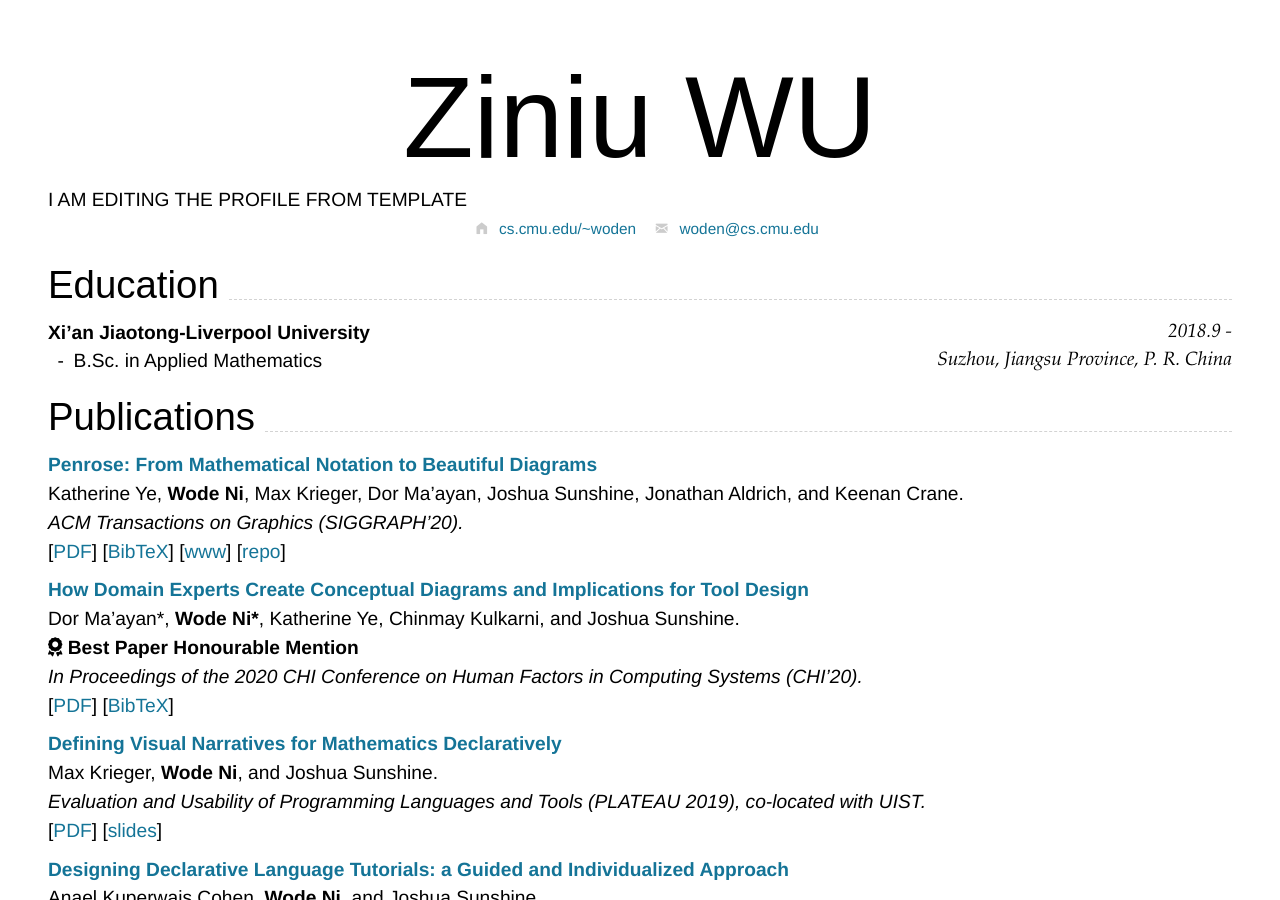
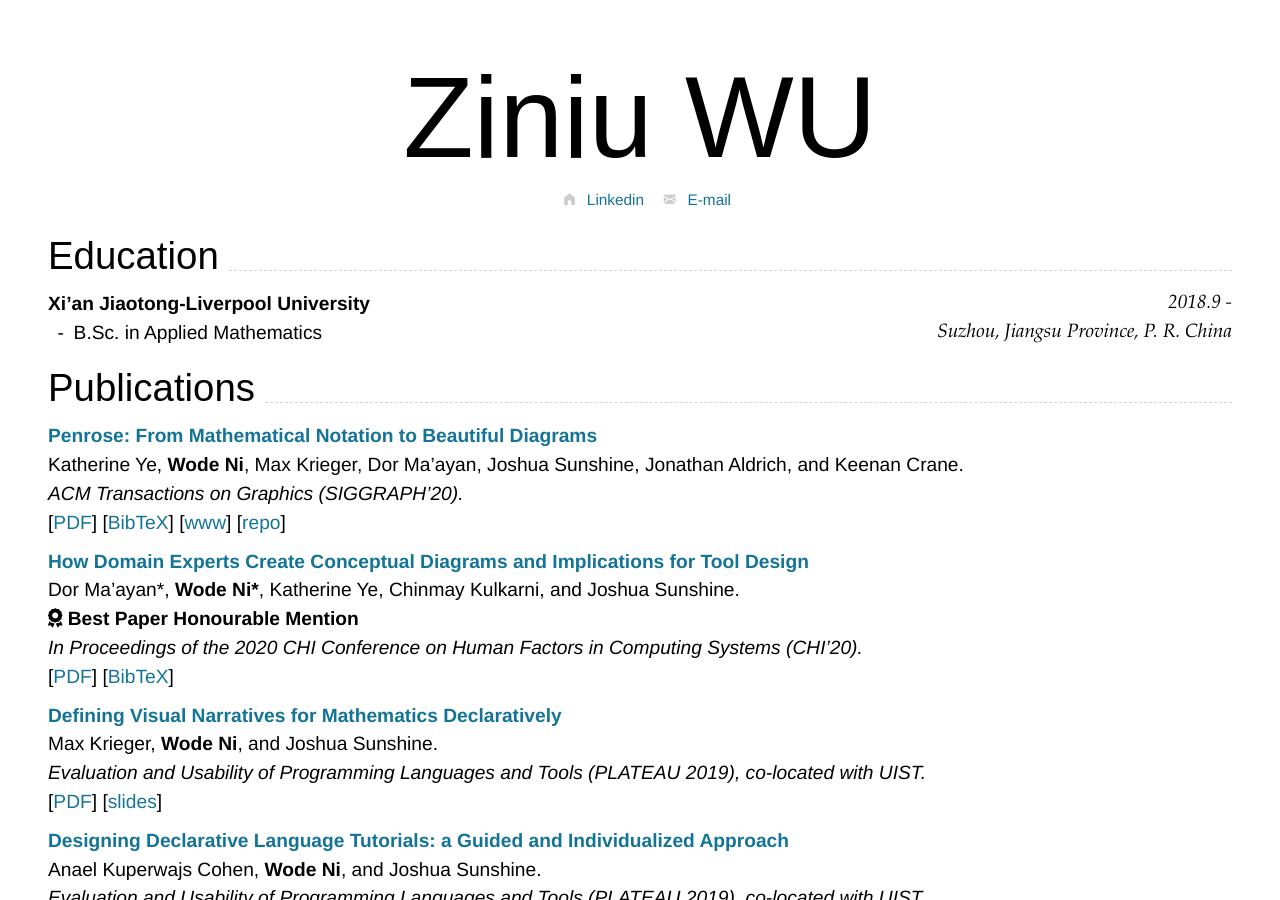
Before and after one commit to RoboDD/ziniu-cv, a Jekyll site: the page built from index.md, in a window 1280 px wide and 900 px high. Built offline with Jekyll 4.4.1, drawn with Linux system fonts in a browser that asks for light colours; nearby versions of some CDN libraries.

Commit message:
Update index.md

```diff
--- a/index.md
+++ b/index.md
@@ -1,17 +1,16 @@
 ---
 layout: cv
-title: Wode "Nimo" Ni
+title: Ziniu WU
 email:
-  url: mailto:woden@cs.cmu.edu
-  text: woden@cs.cmu.edu
+  url: ziniu.wu18@student.xjtlu.edu.cn
+  text: E-mail
 homepage:
-  url: http://cs.cmu.edu/~woden
-  text: cs.cmu.edu/~woden
+  url: https://www.linkedin.com/in/ziniu-wu18/
+  text: Linkedin
 ---
 
 # Ziniu **WU**
 
-I AM EDITING THE PROFILE FROM TEMPLATE
 <!--
 include contact information from the front matter
 Supported arguments:
@@ -33,7 +32,7 @@ Suzhou, Jiangsu Province, P. R. China
 
 - B.Sc. in Applied Mathematics
 
-
+# <BELOW IS TEMPLATE>
 ## Publications
 
 ### [**Penrose: From Mathematical Notation to Beautiful Diagrams**](http://penrose.ink/media/Penrose_SIGGRAPH2020.pdf)
```
